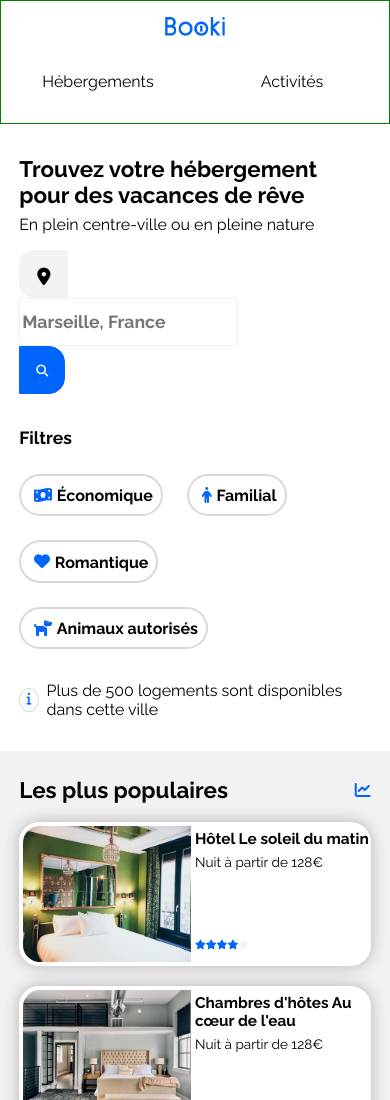
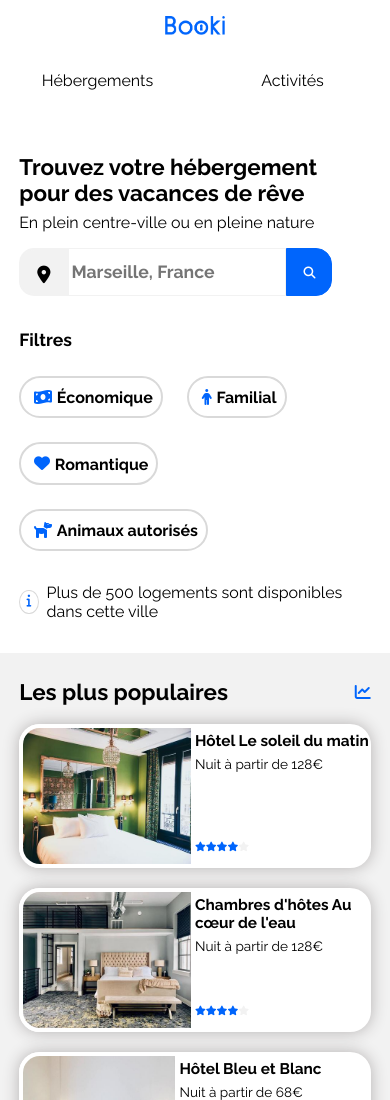
Before and after one commit to p2r3d/P2_Booki, a plain HTML site: page index.html in a window 390 px wide. Shown: the top 1100 px of the page. Drawn offline with Linux system fonts and the light colour scheme.

Commit message:
ajustement barre de recherche

```diff
--- a/css/style.css
+++ b/css/style.css
@@ -44,7 +44,6 @@ section {
   justify-content:space-between;
   align-items:center;
   flex-wrap: wrap;
-  border:1px solid red;
 }
 
 /* logo Booki*/
@@ -90,7 +89,7 @@ section {
   justify-content: left;
   align-items: center;
   background: #FFFFFF;
-  width: 75%;
+  width: 100%;
 
 }
 /* icone localisation de la partie recherche */
@@ -447,9 +446,7 @@ object-fit: cover;
 /*taille écran tablette (>=768px et <=992px) */
 /*********************************************/
 @media screen and (max-width:992px) {
- .navMenu{
-  border: 1px solid black;
- }
+
   /*section recherche */
 
   .texteIconeRecherche {
@@ -536,7 +533,6 @@ object-fit: cover;
   .navMenu {
     display: flex;
     flex-direction: column;
-    border: 1px solid green;
   }
 
    .navMenu ul {
```
